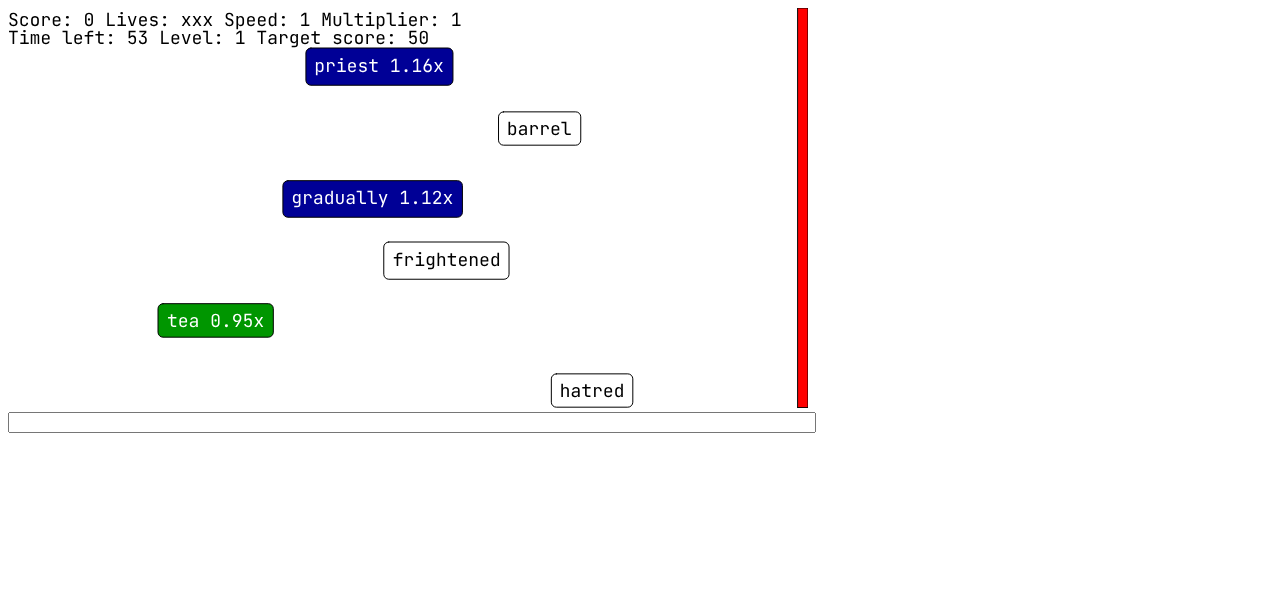
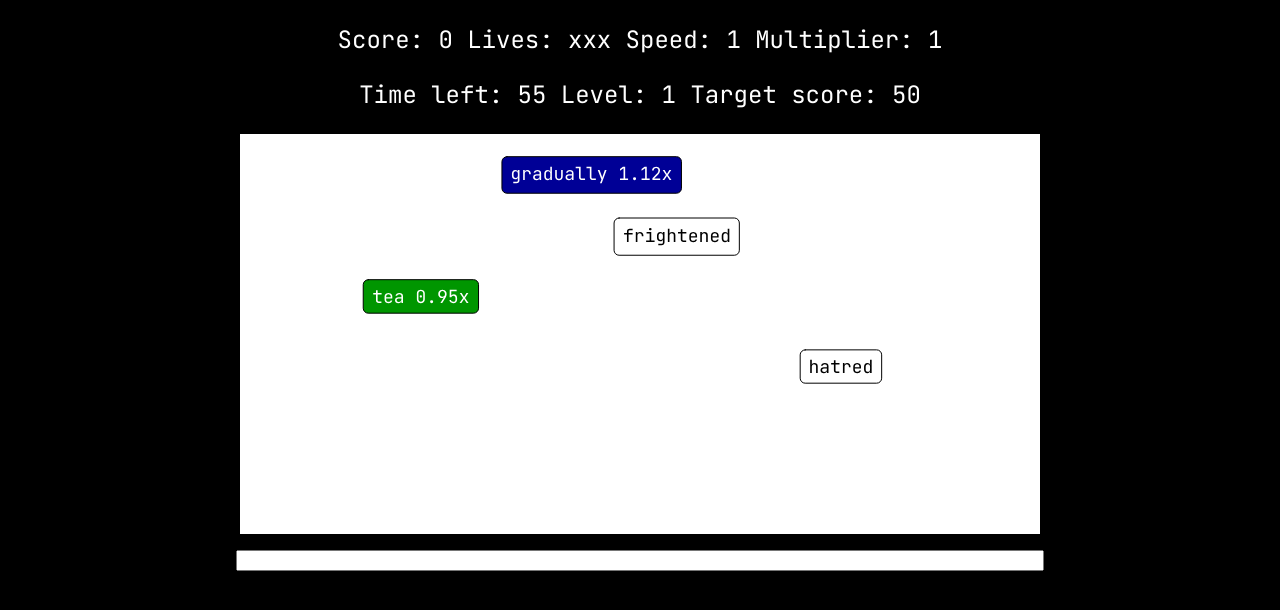
Before and after one commit to netsbot/cepwa1, a website built with Parcel: page index.html in a window 1280 px wide. Built offline with nearby package versions, Linux system fonts and the light colour scheme; files whose address does not match are found by name.

Commit message:
Add audio feedback and display updates; implement WaterLevelDisplay and VignetteDisplay classes

```diff
--- a/index.html
+++ b/index.html
@@ -1,11 +1,55 @@
 <!DOCTYPE html>
+<html lang="en">
 
 <head>
-  <link href="/src/assets/jbm.ttf">
+  <link href="/src/assets/jbm.ttf"">
+
+  <style>
+    body {
+      font-family: 'jbm';
+      font-size: 1.5em;
+      text-align: center;
+      margin: 0;
+      padding: 0;
+      background-color: #000;
+      color: #fff;
+    }
+
+    #vignette {
+      position: relative;
+      display: inline-block;
+    }
+
+    #vignette::before {
+      content: '';
+      position: absolute;
+      top: 0;
+      left: 0;
+      width: 100%;
+      height: 100%;
+      pointer-events: none;
+      background: radial-gradient(circle, transparent 60%, rgba(255, 0, 0, 0.5) 90%);
+      opacity: 0;
+      /* Start hidden */
+      transition: opacity 0.5s ease-in-out;
+      /* Smooth transition */
+    }
+
+    #vignette.show::before {
+      opacity: 1;
+      /* Show when the 'show' class is added */
+    }
+
+    canvas {
+      display: block;
+    }
+  </style>
 </head>
 
-
 <body>
+  <p id="line1"></p>
+  <p id="line2"></p>
+  <div id="vignette"></div>
   <script src="./index.ts"></script>
 </body>
 
--- a/package.json
+++ b/package.json
@@ -11,8 +11,10 @@
   "author": "",
   "license": "ISC",
   "devDependencies": {
+    "@types/howler": "^2.2.12",
     "@types/node": "^22.13.9",
     "@types/p5": "^1.7.6",
+    "howler": "^2.2.4",
     "p5": "^1.11.2",
     "parcel-bundler": "^1.12.5",
     "prettier": "3.4.2",
--- a/src/controller.ts
+++ b/src/controller.ts
@@ -2,7 +2,6 @@ import p5 from "p5";
 
 import InputDisplay from "./displays/input-display";
 import MainInfoDisplay from "./displays/main-info-display";
-
 
 import english_5k from "./assets/english_5k.json" assert {type: "json"}
 import Word from "./words/word";
@@ -12,7 +11,7 @@ import NormalWord from "./words/word-types/normal-word";
 import MultiplierWord from "./words/word-types/multiplier-word";
 import SlowWord from "./words/word-types/slow-word";
 import PurgeWord from "./words/word-types/purge-word";
-
+import WaterLevelDisplay from "./displays/water-level-display";
 
 class Controller {
     private p: p5;
@@ -31,10 +30,14 @@ class Controller {
     private level: number;
 
     private mainInfoDisplay: MainInfoDisplay;
+    private waterLevelDisplay: WaterLevelDisplay;
 
     private timeCheckIntervalId: NodeJS.Timeout;
     private multiplerTimeoutIds: NodeJS.Timeout[];
     private velocityTimeoutIds: NodeJS.Timeout[];
+
+    static wrongSound: Howl;
+    static clickSound: Howl;
 
     constructor(p: p5) {
         this.p = p;
@@ -44,6 +47,7 @@ class Controller {
 
         this.input = new InputDisplay(p);
         this.mainInfoDisplay = new MainInfoDisplay(p);
+        this.waterLevelDisplay = new WaterLevelDisplay(p);
 
         this.scoreMultiplier = 1;
         this.wordVelocity = 1;
@@ -58,7 +62,7 @@ class Controller {
 
         this.p.keyPressed = this.handleKeyPress.bind(this);
 
-        this.timeCheckIntervalId =  this.setTimeCheck();
+        this.timeCheckIntervalId = this.setTimeCheck();
         this.multiplerTimeoutIds = [];
         this.velocityTimeoutIds = [];
     }
@@ -73,8 +77,15 @@ class Controller {
             let word = this.onScreenWords.get(value);
             word?.onDestroyStart();
             this.input.clear();
-        } else
+            Controller.clickSound.play();
+        } else {
             this.decrementLives();
+            Controller.wrongSound.play();
+            this.setVignette(true);
+            setTimeout(() => {
+                this.setVignette(false);
+            }, 500);
+        }
     }
 
     private addNewWord() {
@@ -137,7 +148,7 @@ class Controller {
             }
 
             this.mainInfoDisplay.setSpeed(this.wordVelocity);
-            }, 10000);
+        }, 10000);
 
         this.velocityTimeoutIds.push(timeout);
     }
@@ -146,6 +157,7 @@ class Controller {
         this.score += points * this.scoreMultiplier;
         this.score = Math.floor(this.score);
         this.mainInfoDisplay.setScore(this.score);
+        this.waterLevelDisplay.setPercentage(this.score / this.targetScore);
     }
 
     decrementLives() {
@@ -193,7 +205,6 @@ class Controller {
         return setInterval(() => {
             this.timeLeft -= 1;
             this.mainInfoDisplay.setTimeLeft(this.timeLeft);
-            this.mainInfoDisplay.display();
         }, 1000);
     }
 
@@ -220,6 +231,7 @@ class Controller {
         this.mainInfoDisplay.setTimeLeft(this.timeLeft);
         this.mainInfoDisplay.setLevel(this.level);
         this.mainInfoDisplay.setTargetScore(this.targetScore);
+        this.waterLevelDisplay.setPercentage(0);
 
         for (let word of this.onScreenWords.values()) {
             word.setVelocity(this.p.createVector(0, this.wordVelocity));
@@ -234,12 +246,16 @@ class Controller {
         }
     }
 
+    private setVignette(display: boolean) {
+        const vignette = document.getElementById("vignette");
+        vignette?.classList.toggle("show", display);
+    }
+
 
     loop() {
         this.addNewWord();
+        this.waterLevelDisplay.display()
         this.updateWords();
-        this.mainInfoDisplay.display();
-
         if (this.lives <= 0 || this.timeLeft <= 0)
             this.endGame();
 
--- a/src/displays/main-info-display.ts
+++ b/src/displays/main-info-display.ts
@@ -12,47 +12,56 @@ class MainInfoDisplay {
 
     constructor(p: p5) {
         this.p = p;
+        this.updateLine1();
+        this.updateLine2();
     }
 
-    display() {
-        this.p.push();
-        this.p.fill(255, 0, 0);
-        this.p.rect(this.p.width - 10, 0, 10, this.p.height);
-        this.p.fill(0, 255, 0);
-        this.p.rect(this.p.width - 10, this.p.height - this.score / this.targetScore * this.p.height, 10, this.score / this.targetScore * this.p.height);
-        this.p.pop();
+    updateLine1() {
+        let line1 = document.getElementById("line1");
 
+        if (line1?.innerText != null)
+            line1.innerText = `Score: ${this.score} Lives: ${"x".repeat(this.lives)} Speed: ${this.speed} Multiplier: ${this.multiplier}`;
+    }
 
-        this.p.text(`Score: ${this.score} Lives: ${"x".repeat(this.lives)} Speed: ${this.speed} Multiplier: ${this.multiplier}`, 0, this.p.textSize());
-        this.p.text(`Time left: ${this.timeLeft} Level: ${this.level} Target score: ${this.targetScore}`, 0, this.p.textSize() * 2);
+    updateLine2() {
+        let line2 = document.getElementById("line2");
+        if (line2?.innerText != null)
+            line2.innerText = `Time left: ${this.timeLeft} Level: ${this.level} Target score: ${this.targetScore}`;
     }
 
     setScore(score: number) {
         this.score = score;
+        this.updateLine1();
     }
 
     setLives(lives: number) {
         this.lives = lives;
+        this.updateLine1();
     }
 
     setSpeed(speed: number) {
         this.speed = speed;
+        this.updateLine1();
     }
 
     setMultiplier(multiplier: number) {
         this.multiplier = multiplier;
+        this.updateLine1();
     }
 
     setTimeLeft(timeLeft: number) {
         this.timeLeft = timeLeft;
+        this.updateLine2();
     }
 
     setLevel(level: number) {
         this.level = level;
+        this.updateLine2();
     }
 
     setTargetScore(targetScore: number) {
         this.targetScore = targetScore;
+        this.updateLine2();
     }
 }
 
--- /dev/null
+++ b/src/displays/vignette-display.ts
@@ -0,0 +1,4 @@
+// class VignetteDisplay {
+//     constructor() {
+//     }
+// }
--- /dev/null
+++ b/src/displays/water-level-display.ts
@@ -0,0 +1,25 @@
+import p5 from "p5";
+
+class WaterLevelDisplay {
+    private p: p5;
+    private percentage: number;
+
+    constructor(p: p5) {
+        this.p = p;
+        this.percentage = 0;
+    }
+
+    setPercentage(percentage: number) {
+        this.percentage = percentage;
+    }
+
+    display() {
+        this.p.push();
+        this.p.fill(0, 0, 200, 150);
+        this.p.stroke(0, 0, 0, 0);
+        this.p.rect(0, this.p.height - (this.percentage * this.p.height), this.p.width, this.percentage * this.p.height);
+        this.p.pop();
+    }
+}
+
+export default WaterLevelDisplay;
--- a/src/p5wa1.ts
+++ b/src/p5wa1.ts
@@ -1,4 +1,5 @@
-import p5 from "p5";
+import p5 from 'p5';
+import { Howl } from 'howler';
 import Controller from "./controller";
 import Word from "./words/word";
 
@@ -9,10 +10,17 @@ const p5wa1 = (p: p5) => {
     p.preload = () => {
         font = p.loadFont("/jbm.ttf")
         Word.setFont(font);
+
+        Controller.wrongSound = new Howl({
+            src: ["/wrong.mp3"]
+        });
+        Controller.clickSound = new Howl({
+            src: ["/click.mp3"]
+        });
     }
 
     p.setup = () => {
-        p.createCanvas(800, 400);
+        p.createCanvas(800, 400).parent("vignette");
         p.textSize(18);
         p.textFont(font);
 
--- a/src/words/word.ts
+++ b/src/words/word.ts
@@ -50,8 +50,8 @@ abstract class Word {
         let bbox: { x: number, y: number, w: number, h: number };
 
         do {
-            pos = this.p.createVector(this.p.random(40, this.p.width - 40), 0);
-            bbox = Word.font.textBounds(this.word, pos.x, pos.y) as { x: number, y: number, w: number, h: number };
+            pos = this.p.createVector(this.p.random(0, this.p.width), 0);
+            bbox = Word.font.textBounds(this.displayWord, pos.x, pos.y) as { x: number, y: number, w: number, h: number };
         } while (bbox.x < 0 || bbox.x + bbox.w > this.p.width);
 
         return pos;
```
Also changed, not shown: dist/index.html, dist/index.js, 5 other files.
